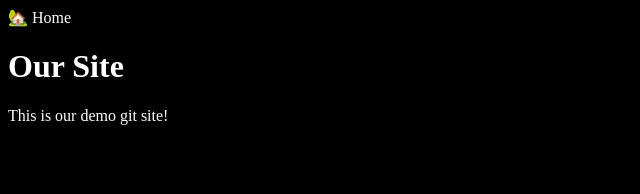
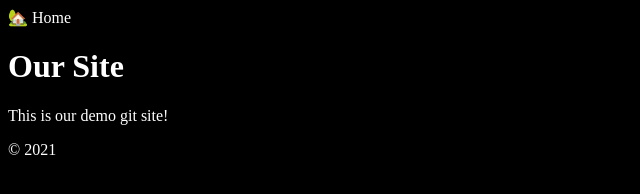
Before and after one commit to jtpaplham/html-git-demo, a plain HTML site: page index.html in a window 1280 px wide. Shown: the full height of the page, 0-640 px from the left. Drawn offline with Linux system fonts and the light colour scheme.

Commit message:
Added footer

```diff
--- a/index.html
+++ b/index.html
@@ -12,5 +12,6 @@
     <header>🏡 Home</header>
     <h1>Our Site</h1>
     <p>This is our demo git site!</p>
+    <footer>© 2021</footer>
   </body>
 </html>
```
